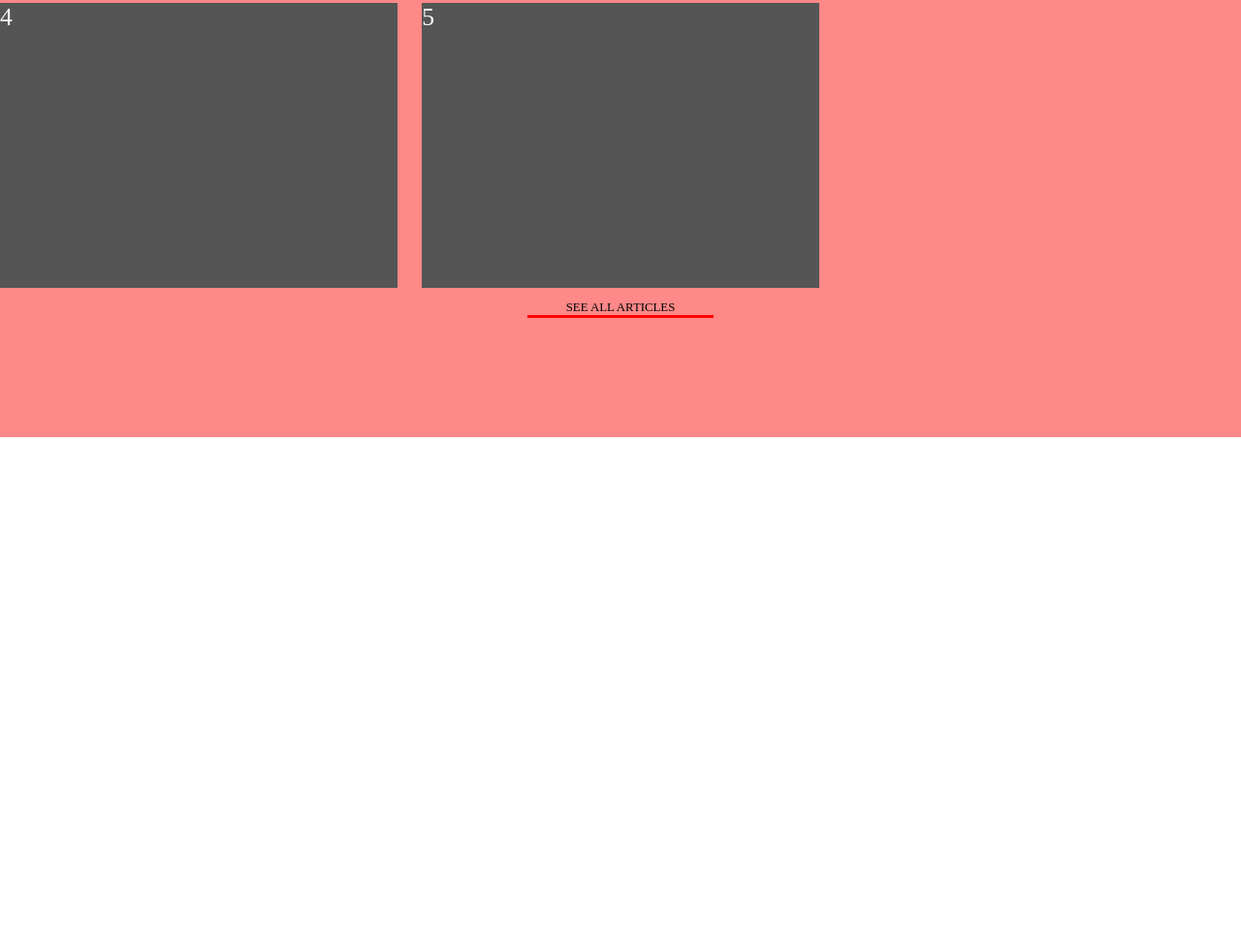
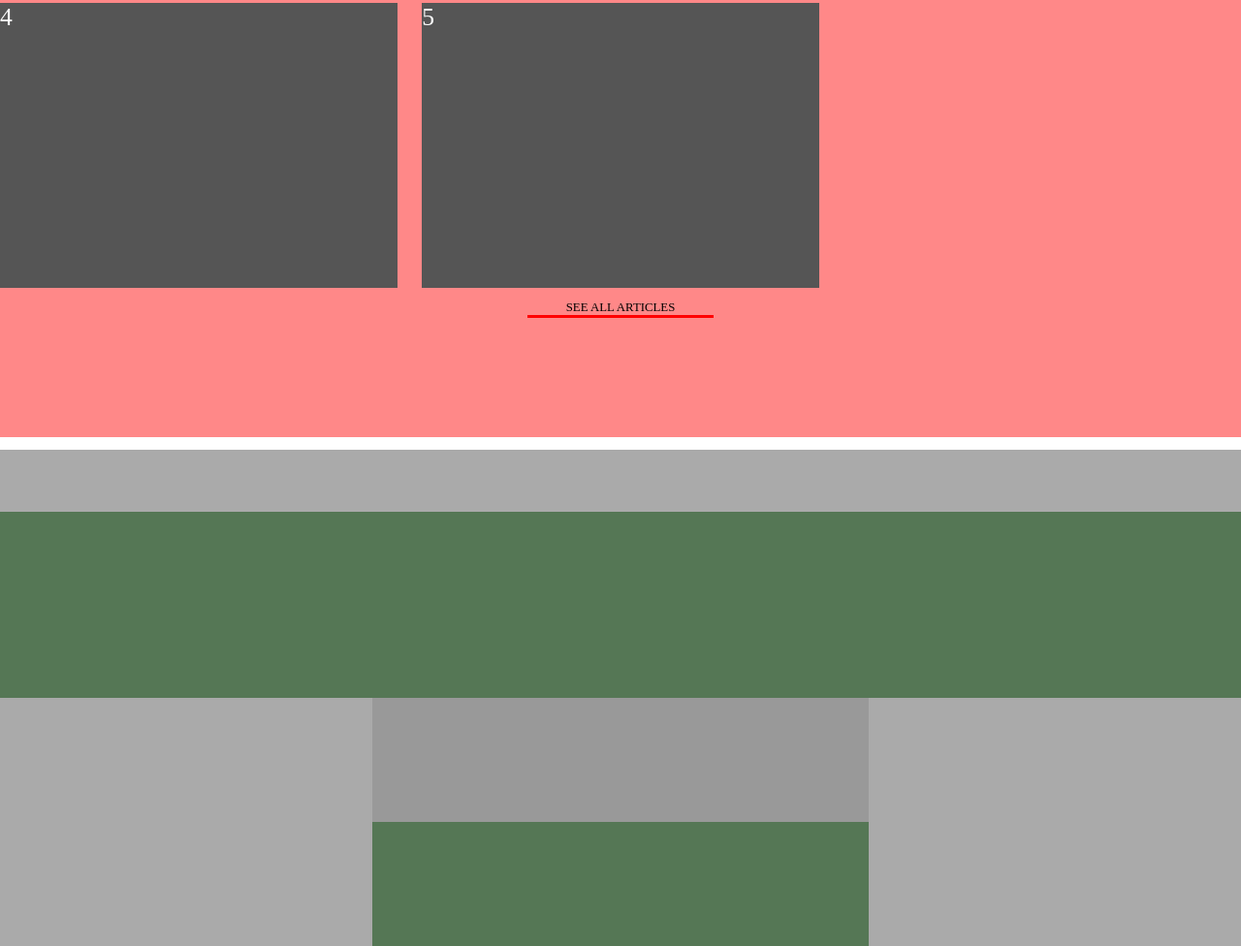
Before and after one commit to ioanniskousis/Design_Teardown, a plain HTML site: page index.html in a window 1280 px wide. Shown: the part 3580-4556 px from the top of the page at 97% size. Before the commit the page ends 4031 px from the top, so only its background shows below. Drawn offline with Linux system fonts and the light colour scheme.

Commit message:
Added the page-footer section and its respective styles

```diff
--- a/css/style.css
+++ b/css/style.css
@@ -141,3 +141,45 @@ body {
   width: 15%;
   border-bottom: 3px solid red;
 }
+
+/* PAGE FOOTER */
+
+.page-footer {
+  margin-top: 1em;
+  background-color: #ccc;
+  height: 40em;
+}
+
+.browse-topics {
+  height: 5em;
+  background-color: #aaa;
+}
+
+.browse-links {
+  height: 15em;
+  background-color: #575;
+}
+
+.browse-bottom {
+  background-color: #aaa;
+  height: 20em;
+  display: flex;
+}
+
+.browse-bottom-left, .browse-bottom-right {
+  width: 30%;
+}
+
+.browse-bottom-center {
+  width: 40%;
+  background-color: #999;
+}
+
+.browse-bottom-center-lower {
+  background-color: #575;
+  height: 50%;
+}
+
+.browse-bottom-center-upper {
+  height: 50%;
+}
--- a/index.html
+++ b/index.html
@@ -54,7 +54,12 @@
           <div class="person-of-the-week-text">
             <p class="">PERSON OF THE WEEK</p>
             <p class="">
-              Tracy Lee (@LadyLeet) is a JavaScript developer, Google Developers Expert, and entrepreneur who loves to build companies and communities. She co-founded the framework agnostic JavaScript mentoring and consulting firm This Dot Labs and, to report on the latest improvements in the JavaScript ecosystem, she organizes This.JavaScript. Tracy also runs Contributor Days to foster and grow open-source communities, she’s part of the RxJS core team, and advises to Vue Vixens. Thank you for everything you do for the community, dear Tracy!
+              Tracy Lee (@LadyLeet) is a JavaScript developer, Google Developers Expert, and entrepreneur who loves to
+              build companies and communities. She co-founded the framework agnostic JavaScript mentoring and consulting
+              firm This Dot Labs and, to report on the latest improvements in the JavaScript ecosystem, she organizes
+              This.JavaScript. Tracy also runs Contributor Days to foster and grow open-source communities, she’s part
+              of the RxJS core team, and advises to Vue Vixens. Thank you for everything you do for the community, dear
+              Tracy!
             </p>
           </div>
         </div>
@@ -81,13 +86,22 @@
         <div class="curated-post">3</div>
         <div class="curated-post">4</div>
         <div class="curated-post">5</div>
-        </div>
+      </div>
       <footer class="curated-posts-footer">SEE ALL ARTICLES</footer>
     </section>
 
   </main>
-  <footer class="">
-
+  <footer class="page-footer">
+    <div class="browse-topics"></div>
+    <div class="browse-links"></div>
+    <div class="browse-bottom">
+      <div class="browse-bottom-left"></div>
+      <div class="browse-bottom-center">
+        <div class="browse-bottom-center-upper"></div>
+        <div class="browse-bottom-center-lower"></div>
+      </div>
+      <div class="browse-bottom-right"></div>
+    </div>
   </footer>
 
 </body>
```
